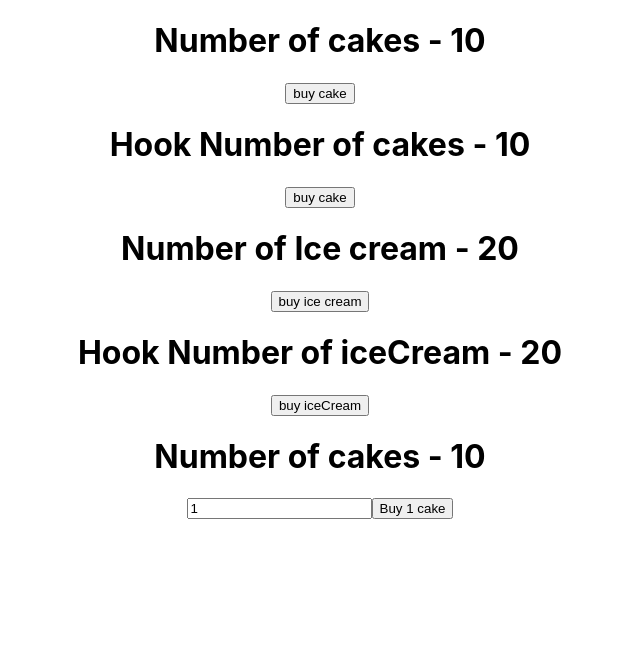
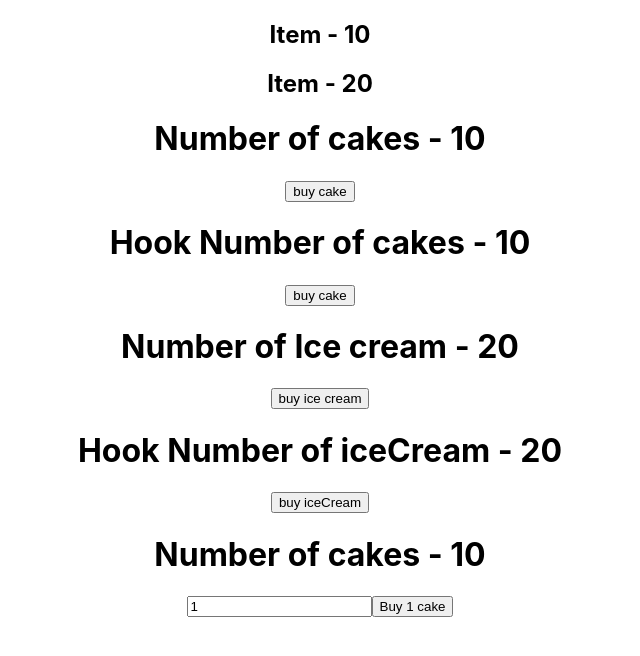
Before and after one commit to FourSqweez/learning-react-redux, a React (Create React App) app: page / in a window 1280 px wide. Shown: the top 656 px of the page, without its empty margins (320-960 px from the left). Built offline with nearby package versions, Linux system fonts and the light colour scheme.

Commit message:
Added : ItemsContainer to reuse components

```diff
--- a/src/App.js
+++ b/src/App.js
@@ -4,6 +4,7 @@ import CakeContainer from './components/CakeContainer'
 import HookCakeContainer from './components/HookCakeContainer'
 import HookIceCreamContainer from './components/HookIceCreamContainer'
 import IceCreamContainer from './components/IceCreamContainer'
+import ItemsContainer from './components/ItemsContainer'
 import NewCakeContainer from './components/NewCakeContainer'
 import store from './redux/store'
 
@@ -11,11 +12,13 @@ function App() {
   return (
     <Provider store={store}>
       <div className="App">
+        <ItemsContainer cake />
+        <ItemsContainer iceCream/>
         <CakeContainer />
         <HookCakeContainer />
         <IceCreamContainer />
         <HookIceCreamContainer />
-        <NewCakeContainer/>
+        <NewCakeContainer />
       </div>
     </Provider>
   )
--- /dev/null
+++ b/src/components/ItemsContainer.js
@@ -0,0 +1,22 @@
+import { connect } from 'react-redux'
+
+function ItemsContainer(props) {
+  return (
+    <div>
+      <h2>Item - {props.item}</h2>
+    </div>
+  )
+}
+
+const mapStateToProps = (state, ownProps) => {
+  const itemState = ownProps.cake
+    ? state.cake.numOfCakes
+    : ownProps.iceCream
+    ? state.iceCream.numOfIceCreams
+    : null
+
+  return {
+    item: itemState,
+  }
+}
+export default connect(mapStateToProps)(ItemsContainer)
```
